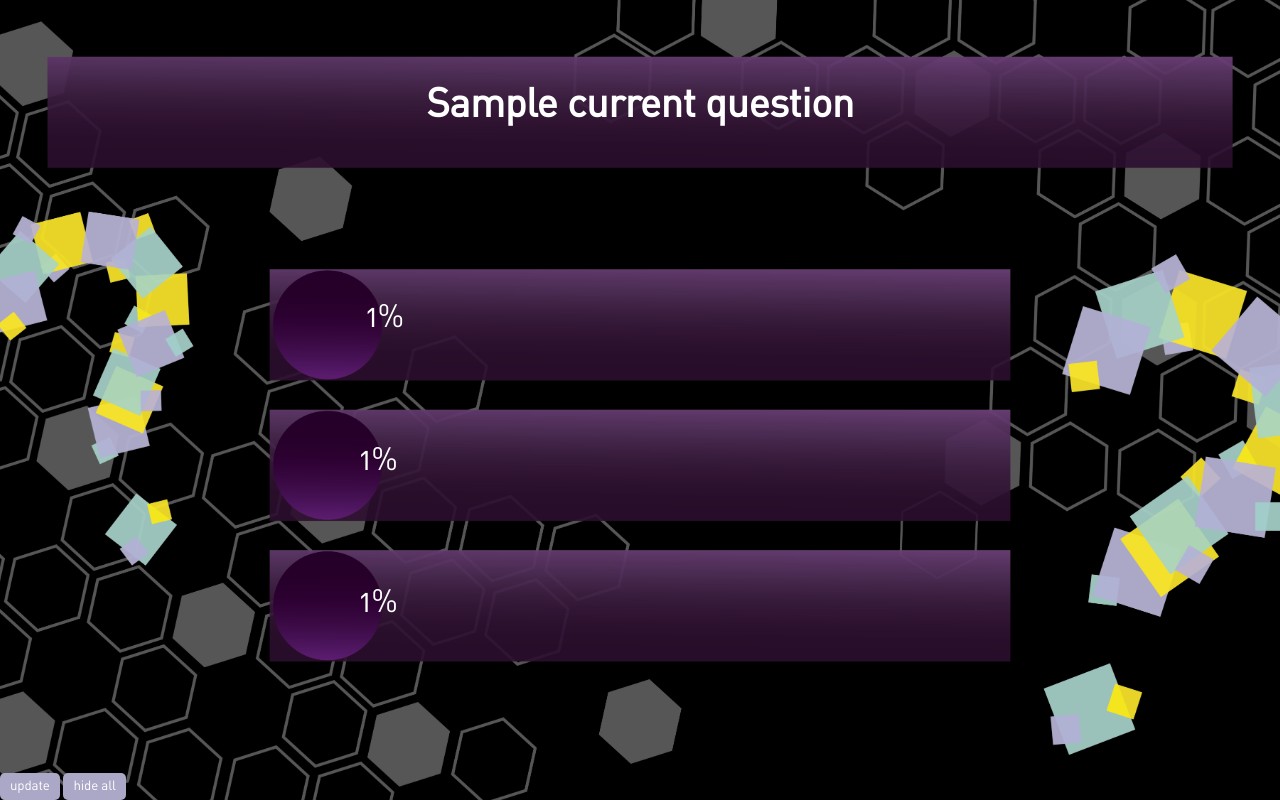
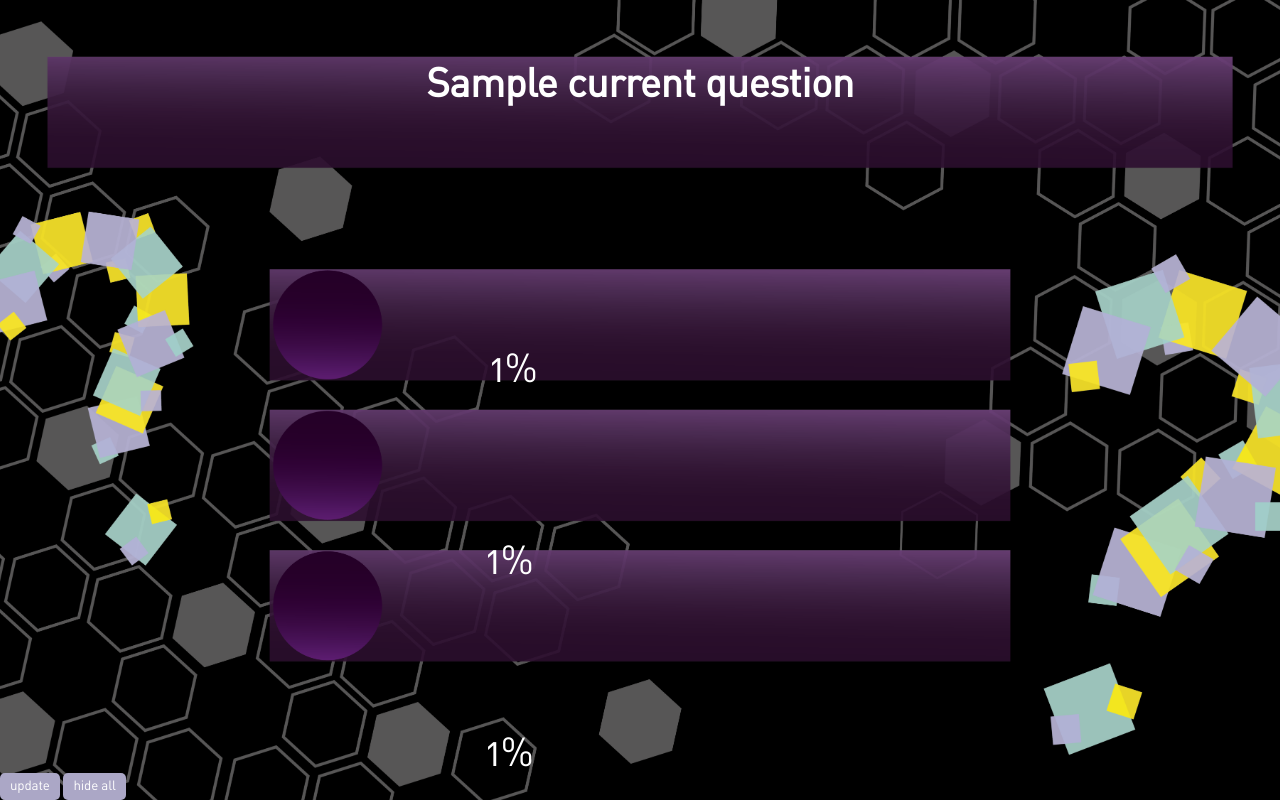
Before and after one commit to ODeinsN/ChatDuelBot, a Django app: template CBDGUI/GUI/templates/GUI/display.html in a window 1280 px wide. Run offline with Django 3.2, Linux system fonts and the light colour scheme; the template is opened without the code that fills it: most values are stand-ins (such as "Sample title", 1, 10 or a date in 2020).

Commit message:
Update display_style.css

```diff
--- a/CBDGUI/GUI/static/GUI/display_style.css
+++ b/CBDGUI/GUI/static/GUI/display_style.css
@@ -22,7 +22,7 @@ h1 {
     margin: 0;
     font-size: 2.5em;
     text-align: center;
-    padding-top: 2em;
+    padding-top: 1.5em;
 }
 
 ol {
@@ -31,47 +31,42 @@ ol {
 
 .percentage {
     font-family: 'HDADin', 'Helvetica', 'Arial', sans-serif;
-    font-size: 2em;
+    font-size: 2.5em;
     color: white;
     background: none;
     border: none;
     text-decoration: none;
-    margin-left: 10em;
-    margin-top: 4.7em;
+    margin-left: 11.1em;
+    margin-top: 5.4em;
 
 }
 
 .percentage1 {
     font-family: 'HDADin', 'Helvetica', 'Arial', sans-serif;
-    font-size: 2em;
     color: white;
     background: none;
     border: none;
     text-decoration: none;
-    margin-left: 9.8em;
-    margin-top: 4.7em;
+    margin-left: 11em;
+    margin-top: 3.45em;
+    margin-right: 19em;
+    font-size: 2.5em;
+    text-align: center;
 
 }
 
 .text {
-    font-size: 2em;
+    font-size: 2.5em;
     text-align: left;
-    margin-left: 14em;
+    margin-left: 15.3em;
     margin-top: -1.3em;
     display: none;
 }
 
-.percentage1 {
-    font-size: 2em;
-    text-align: center;
-    margin-right: 21em;
-    margin-top: 3.1em;
-}
-
 .text1 {
-    font-size: 2em;
+    font-size: 2.5em;
     text-align: left;
-    margin-left: 14em;
+    margin-left: 15.3em;
     margin-top: -1.3em;
     display: none;
 
```
